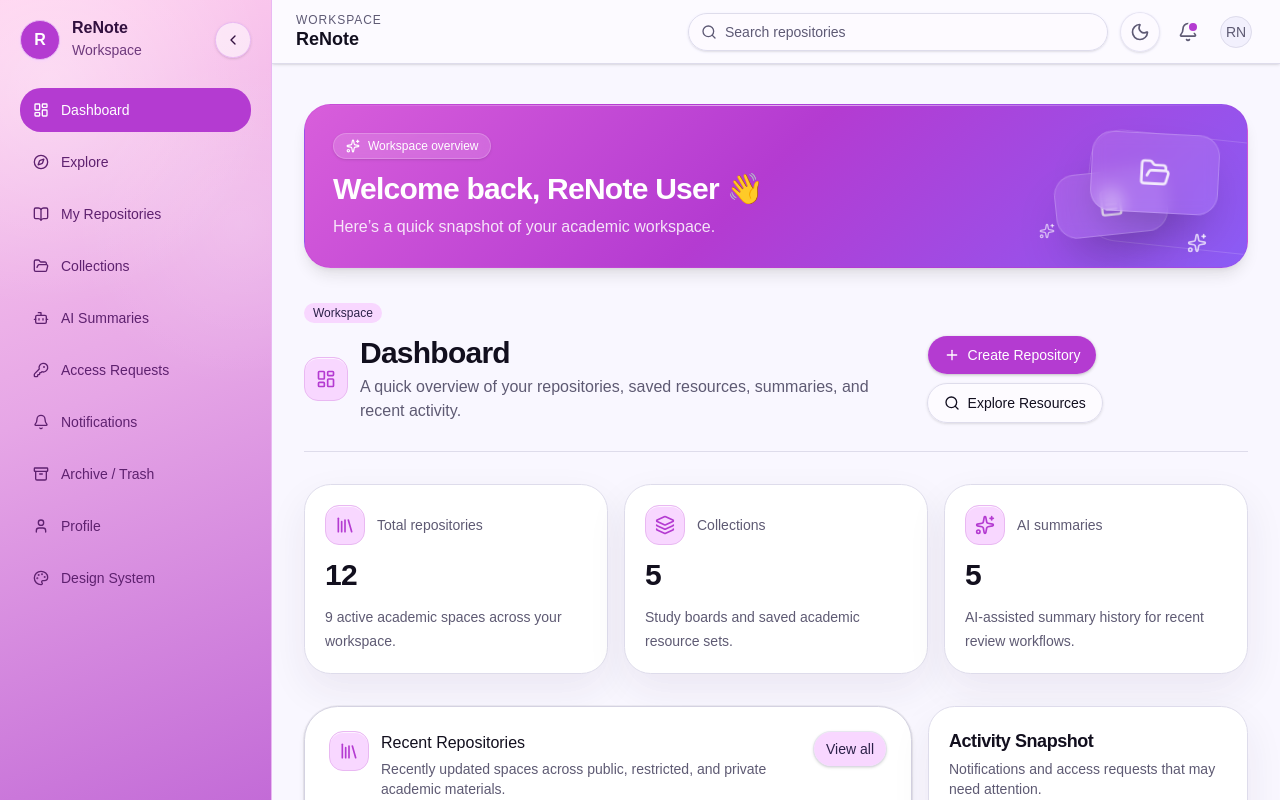
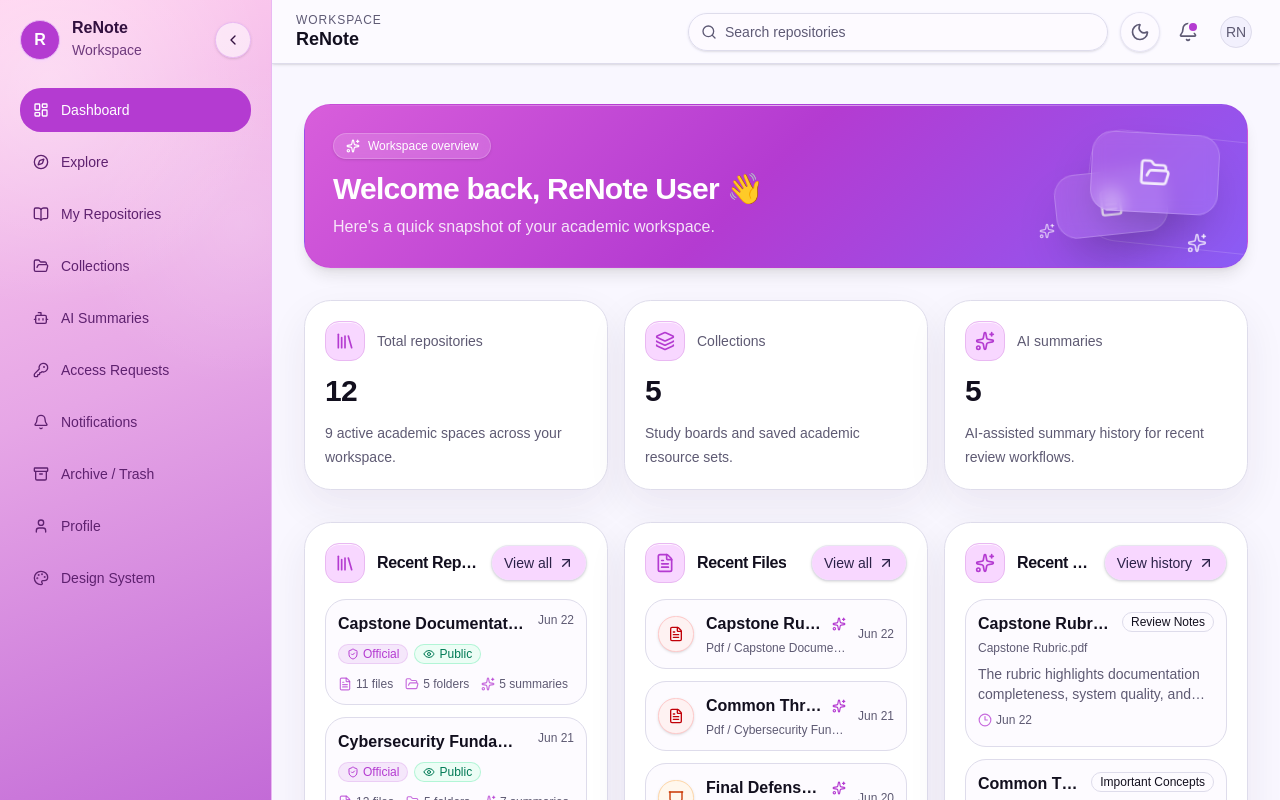
Before and after one commit to AlihCA/renote-development, a React (Vite) app in the folder renote/: page /app/dashboard in a window 1280 px wide. Built offline with nearby package versions, Linux system fonts and the light colour scheme.

Commit message:
Phase 6.1: complete dashboard overview

```diff
--- /dev/null
+++ b/renote/src/components/dashboard/DashboardRecentCard.jsx
@@ -0,0 +1,32 @@
+import { Link } from "react-router"
+import { ArrowUpRight } from "lucide-react"
+
+import { Button } from "@/components/ui/button"
+
+function DashboardRecentCard({ children, icon: Icon, title, to, viewAllLabel = "View all" }) {
+  return (
+    <section className="renote-card flex h-full flex-col p-5">
+      <div className="mb-4 flex items-center justify-between gap-3">
+        <div className="flex min-w-0 items-center gap-3">
+          {Icon ? (
+            <span className="renote-icon-container size-10">
+              <Icon className="size-5" />
+            </span>
+          ) : null}
+          <h2 className="truncate text-base font-semibold tracking-tight">{title}</h2>
+        </div>
+
+        <Button asChild size="sm" variant="secondary">
+          <Link to={to}>
+            {viewAllLabel}
+            <ArrowUpRight className="size-4" />
+          </Link>
+        </Button>
+      </div>
+
+      <div className="flex flex-1 flex-col gap-3">{children}</div>
+    </section>
+  )
+}
+
+export default DashboardRecentCard
--- /dev/null
+++ b/renote/src/components/dashboard/DashboardRecentRows.jsx
@@ -0,0 +1,116 @@
+import { Link } from "react-router"
+import { Clock3, FileText, FolderOpen, Sparkles } from "lucide-react"
+
+import TrustBadge from "@/components/common/TrustBadge"
+import VisibilityBadge from "@/components/common/VisibilityBadge"
+import FileTypeIcon from "@/components/files/FileTypeIcon"
+import { Badge } from "@/components/ui/badge"
+
+function formatDate(value) {
+  return new Intl.DateTimeFormat("en", {
+    month: "short",
+    day: "numeric",
+  }).format(new Date(value))
+}
+
+function toLabel(value) {
+  return String(value ?? "file")
+    .replace(/[-_.]/g, " ")
+    .replace(/\b\w/g, (letter) => letter.toUpperCase())
+}
+
+function RecentRepositoryRow({ repository }) {
+  return (
+    <Link
+      className="rounded-2xl border bg-background/75 p-3 transition-colors hover:border-[#E9B8F2] hover:bg-[#FFF7FD] dark:hover:border-primary/35 dark:hover:bg-primary/5"
+      to={`/app/workspace/${repository.id}`}
+    >
+      <div className="flex items-start justify-between gap-3">
+        <div className="min-w-0 space-y-2">
+          <h3 className="truncate font-semibold">{repository.title}</h3>
+          <div className="flex flex-wrap gap-1.5">
+            <TrustBadge level={repository.trustLabel}>
+              {toLabel(repository.trustLabel)}
+            </TrustBadge>
+            <VisibilityBadge visibility={repository.visibility} />
+          </div>
+        </div>
+        <span className="shrink-0 text-xs text-muted-foreground">
+          {formatDate(repository.updatedAt)}
+        </span>
+      </div>
+
+      <div className="mt-3 flex flex-wrap gap-x-3 gap-y-1 text-xs text-muted-foreground">
+        <span className="inline-flex items-center gap-1">
+          <FileText className="size-3.5 text-primary/75" />
+          {repository.fileCount} files
+        </span>
+        <span className="inline-flex items-center gap-1">
+          <FolderOpen className="size-3.5 text-primary/75" />
+          {repository.folderCount} folders
+        </span>
+        <span className="inline-flex items-center gap-1">
+          <Sparkles className="size-3.5 text-primary/75" />
+          {repository.summaryCount} summaries
+        </span>
+      </div>
+    </Link>
+  )
+}
+
+function RecentFileCompactRow({ file, repositoryTitle }) {
+  const fileType = file.extension ?? file.type ?? "file"
+
+  return (
+    <Link
+      className="flex items-center gap-3 rounded-2xl border bg-background/75 p-3 transition-colors hover:border-[#E9B8F2] hover:bg-[#FFF7FD] dark:hover:border-primary/35 dark:hover:bg-primary/5"
+      to={`/app/files/${file.id}`}
+    >
+      <FileTypeIcon extension={file.extension} size="sm" type={file.type} />
+      <div className="min-w-0 flex-1 space-y-1">
+        <div className="flex items-center gap-2">
+          <h3 className="truncate font-semibold">{file.name}</h3>
+          {file.summaryAvailable ? (
+            <Sparkles className="size-3.5 shrink-0 text-primary" />
+          ) : null}
+        </div>
+        <p className="truncate text-xs text-muted-foreground">
+          {toLabel(fileType)} / {repositoryTitle}
+        </p>
+      </div>
+      <span className="shrink-0 text-xs text-muted-foreground">
+        {formatDate(file.updatedAt ?? file.uploadedAt)}
+      </span>
+    </Link>
+  )
+}
+
+function RecentSummaryRow({ summary }) {
+  return (
+    <Link
+      className="rounded-2xl border bg-background/75 p-3 transition-colors hover:border-[#E9B8F2] hover:bg-[#FFF7FD] dark:hover:border-primary/35 dark:hover:bg-primary/5"
+      to={`/app/summaries/${summary.id}`}
+    >
+      <div className="flex items-start justify-between gap-3">
+        <div className="min-w-0 space-y-1">
+          <h3 className="truncate font-semibold">{summary.title}</h3>
+          <p className="truncate text-xs text-muted-foreground">
+            {summary.fileName}
+          </p>
+        </div>
+        <Badge className="shrink-0 rounded-xl" variant="outline">
+          {summary.mode}
+        </Badge>
+      </div>
+      <p className="mt-2 line-clamp-2 text-sm leading-5 text-muted-foreground">
+        {summary.preview}
+      </p>
+      <p className="mt-2 inline-flex items-center gap-1 text-xs text-muted-foreground">
+        <Clock3 className="size-3.5 text-primary/75" />
+        {formatDate(summary.generatedAt)}
+      </p>
+    </Link>
+  )
+}
+
+export { RecentFileCompactRow, RecentRepositoryRow, RecentSummaryRow }
--- a/renote/src/components/dashboard/DashboardWelcomeCard.jsx
+++ b/renote/src/components/dashboard/DashboardWelcomeCard.jsx
@@ -21,10 +21,10 @@ function DashboardWelcomeCard() {
         </span>
         <div className="space-y-2">
           <h2 className="text-2xl font-semibold tracking-tight sm:text-3xl">
-            Welcome back, ReNote User 👋
+            Welcome back, ReNote User {"\u{1F44B}"}
           </h2>
           <p className="max-w-xl text-sm leading-6 text-white/85 sm:text-base">
-            Here’s a quick snapshot of your academic workspace.
+            Here's a quick snapshot of your academic workspace.
           </p>
         </div>
       </div>
--- a/renote/src/pages/app/DashboardPage.jsx
+++ b/renote/src/pages/app/DashboardPage.jsx
@@ -2,30 +2,26 @@ import { Link } from "react-router"
 import {
   FileText,
   Layers,
-  LayoutDashboard,
   Library,
-  Plus,
-  Search,
   Sparkles,
 } from "lucide-react"
 
 import EmptyState from "@/components/common/EmptyState"
-import PageHeader from "@/components/common/PageHeader"
 import PageShell from "@/components/common/PageShell"
 import SectionCard from "@/components/common/SectionCard"
-import ActivitySnapshot from "@/components/dashboard/ActivitySnapshot"
 import DashboardCollectionCard from "@/components/dashboard/DashboardCollectionCard"
-import DashboardRepositoryCard from "@/components/dashboard/DashboardRepositoryCard"
+import DashboardRecentCard from "@/components/dashboard/DashboardRecentCard"
+import {
+  RecentFileCompactRow,
+  RecentRepositoryRow,
+  RecentSummaryRow,
+} from "@/components/dashboard/DashboardRecentRows"
 import DashboardStatCard from "@/components/dashboard/DashboardStatCard"
 import DashboardWelcomeCard from "@/components/dashboard/DashboardWelcomeCard"
-import RecentFileRow from "@/components/dashboard/RecentFileRow"
-import SummaryPreviewCard from "@/components/dashboard/SummaryPreviewCard"
 import { Button } from "@/components/ui/button"
 import {
-  mockAccessRequests,
   mockCollections,
   mockFiles,
-  mockNotifications,
   mockRepositories,
   mockSummaries,
 } from "@/data"
@@ -52,36 +48,10 @@ function DashboardPage() {
   const recentFiles = sortByDate(mockFiles, "updatedAt").slice(0, 3)
   const recentSummaries = sortByDate(mockSummaries, "generatedAt").slice(0, 3)
   const recentCollections = sortByDate(mockCollections, "updatedAt").slice(0, 3)
-  const latestNotification = sortByDate(mockNotifications, "createdAt")[0]
-  const latestRequest = sortByDate(mockAccessRequests, "createdAt")[0]
 
   return (
     <PageShell className="space-y-8">
-
       <DashboardWelcomeCard />
-
-      <PageHeader
-        actions={
-          <>
-            <Button asChild>
-              <Link to="/app/my-repositories">
-                <Plus className="size-4" />
-                Create Repository
-              </Link>
-            </Button>
-            <Button asChild variant="outline">
-              <Link to="/app/explore">
-                <Search className="size-4" />
-                Explore Resources
-              </Link>
-            </Button>
-          </>
-        }
-        description="A quick overview of your repositories, saved resources, summaries, and recent activity."
-        eyebrow="Workspace"
-        icon={LayoutDashboard}
-        title="Dashboard"
-      />
 
       <div className="grid gap-4 md:grid-cols-3">
         <DashboardStatCard
@@ -104,26 +74,21 @@ function DashboardPage() {
         />
       </div>
 
-      <div className="grid gap-4 xl:grid-cols-[minmax(0,1.35fr)_minmax(20rem,0.65fr)]">
-        <SectionCard
-          action={
-            <Button asChild size="sm" variant="secondary">
-              <Link to="/app/my-repositories">View all</Link>
-            </Button>
-          }
-          description="Recently updated spaces across public, restricted, and private academic materials."
+      <div className="grid items-stretch gap-4 xl:grid-cols-3">
+        <DashboardRecentCard
           icon={Library}
           title="Recent Repositories"
+          to="/app/my-repositories"
         >
           {recentRepositories.length > 0 ? (
-            <div className="space-y-3">
+            <>
               {recentRepositories.map((repository) => (
-                <DashboardRepositoryCard
+                <RecentRepositoryRow
                   key={repository.id}
                   repository={repository}
                 />
               ))}
-            </div>
+            </>
           ) : (
             <EmptyState
               className="min-h-44"
@@ -132,24 +97,17 @@ function DashboardPage() {
               title="No repositories yet"
             />
           )}
-        </SectionCard>
+        </DashboardRecentCard>
 
-        <ActivitySnapshot
-          latestNotification={latestNotification}
-          latestRequest={latestRequest}
-        />
-      </div>
-
-      <div className="grid gap-4 xl:grid-cols-[minmax(0,0.95fr)_minmax(0,1.05fr)]">
-        <SectionCard
-          description="Latest uploaded or updated materials across mock repositories."
+        <DashboardRecentCard
           icon={FileText}
           title="Recent Files"
+          to="/app/my-repositories"
         >
           {recentFiles.length > 0 ? (
-            <div className="space-y-3">
+            <>
               {recentFiles.map((file) => (
-                <RecentFileRow
+                <RecentFileCompactRow
                   file={file}
                   key={file.id}
                   repositoryTitle={getRepositoryTitle(
@@ -158,7 +116,7 @@ function DashboardPage() {
                   )}
                 />
               ))}
-            </div>
+            </>
           ) : (
             <EmptyState
               className="min-h-44"
@@ -167,25 +125,20 @@ function DashboardPage() {
               title="No files yet"
             />
           )}
-        </SectionCard>
+        </DashboardRecentCard>
 
-        <SectionCard
-          action={
-            <Button asChild size="sm" variant="secondary">
-              <Link to="/app/summaries">View history</Link>
-            </Button>
-          }
-          description="AI-assisted summary history from recent academic materials."
+        <DashboardRecentCard
           icon={Sparkles}
-          title="AI Summary Preview"
-          variant="glow"
+          title="Recent Summaries"
+          to="/app/summaries"
+          viewAllLabel="View history"
         >
           {recentSummaries.length > 0 ? (
-            <div className="space-y-3">
+            <>
               {recentSummaries.map((summary) => (
-                <SummaryPreviewCard key={summary.id} summary={summary} />
+                <RecentSummaryRow key={summary.id} summary={summary} />
               ))}
-            </div>
+            </>
           ) : (
             <EmptyState
               className="min-h-44"
@@ -194,7 +147,7 @@ function DashboardPage() {
               title="No summaries yet"
             />
           )}
-        </SectionCard>
+        </DashboardRecentCard>
       </div>
 
       <SectionCard
```
